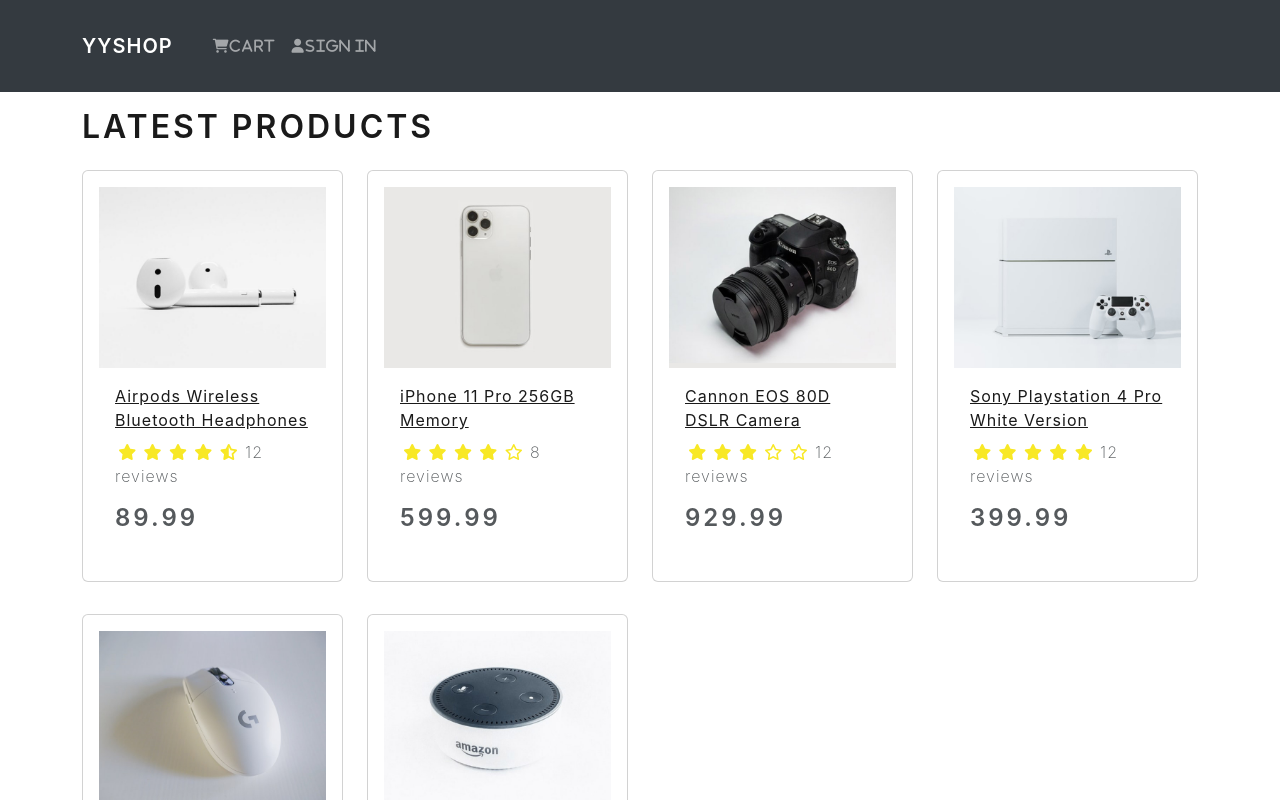
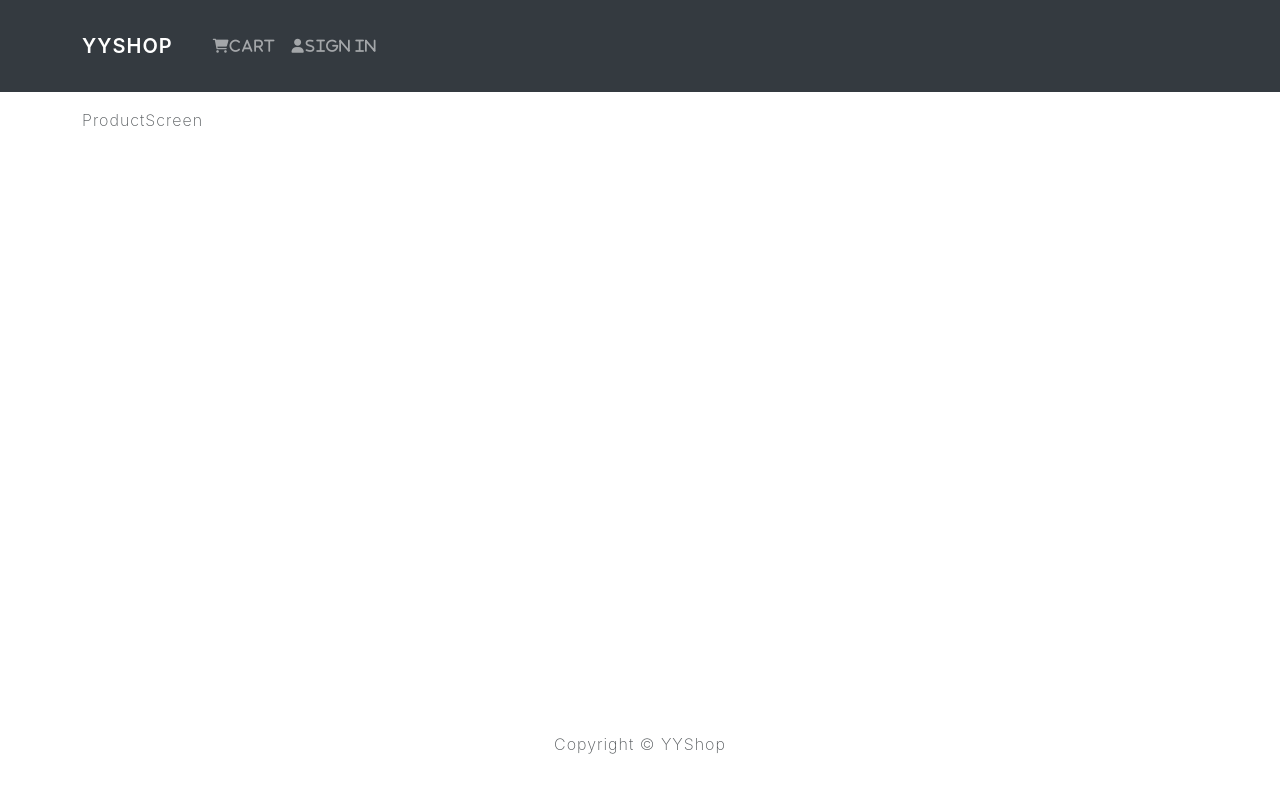
Before and after one commit to YusukeYoshihiro/e-commerce_app_mern, a React (Create React App) app in the folder frontend/: page /product/1 in a window 1280 px wide. Shown: the top 800 px of the page. Built offline with nearby package versions, Linux system fonts and the light colour scheme.

Commit message:
create: added `react-router-dom` and `react-router-bootstrap` and set `Routes`, `Router`, `Link`, `LinkContainer`

```diff
--- a/frontend/package.json
+++ b/frontend/package.json
@@ -9,6 +9,8 @@
     "react": "^18.2.0",
     "react-bootstrap": "^2.6.0",
     "react-dom": "^18.2.0",
+    "react-router-bootstrap": "^0.26.2",
+    "react-router-dom": "^6.4.3",
     "react-scripts": "5.0.1",
     "web-vitals": "^2.1.4"
   },
--- a/frontend/src/App.js
+++ b/frontend/src/App.js
@@ -1,19 +1,26 @@
 import React from 'react'
+import { BrowserRouter as Router, Route, Routes } from 'react-router-dom';
 import { Container } from 'react-bootstrap';
 import Header from './components/Header';
 import Footer from './components/Footer';
 import HomeScreen from './screens/HomeScreen';
+import ProductScreen from './screens/ProductScreen';
 
 const App = () => {
   return (
     <>
+      <Router>
         <Header />
         <main className='py-3'>
           <Container>
-          <HomeScreen />
+            <Routes>
+              <Route path='/' element={<HomeScreen />} />
+              <Route path='/product/:id' element={<ProductScreen />} />
+            </Routes>
           </Container>
         </main>
         <Footer />
+      </Router>
     </>
   );
 }
--- a/frontend/src/components/Header.js
+++ b/frontend/src/components/Header.js
@@ -1,4 +1,5 @@
 import React from 'react';
+import { LinkContainer } from 'react-router-bootstrap';
 import { Navbar, Nav, Container } from 'react-bootstrap';
 
 const Header = () => {
@@ -6,20 +7,26 @@
         <header>
             <Navbar bg='dark' variant='dark' expand="lg" collapseOnSelect>
                 <Container>
-                    <Navbar.Brand href="/">YYShop</Navbar.Brand>
+                    <LinkContainer to='/'>
+                        <Navbar.Brand>YYShop</Navbar.Brand>
+                    </LinkContainer>
                     <Navbar.Toggle aria-controls="basic-navbar-nav" />
                     <Navbar.Collapse id="basic-navbar-nav">
                         <Nav className="ml-auto">
-                            <Nav.Link href="/cart">
+                            <LinkContainer to='/cart'>
+                                <Nav.Link >
                                     <i className='fas fa-shopping-cart'>
                                         Cart
                                     </i>
                                 </Nav.Link>
-                            <Nav.Link href="/login">
+                            </LinkContainer>
+                            <LinkContainer to='/login'>
+                                <Nav.Link>
                                     <i className='fas fa-user'>
                                         Sign In
                                     </i>
                                 </Nav.Link>
+                            </LinkContainer>
                         </Nav>
                     </Navbar.Collapse>
                 </Container>
--- a/frontend/src/components/Product.js
+++ b/frontend/src/components/Product.js
@@ -1,20 +1,21 @@
 import React from 'react';
 import { Card } from 'react-bootstrap';
+import { Link } from 'react-router-dom';
 import Rating from './Rating';
 
 const Product = ({ product }) => {
     return (
         <Card className='my-3 p-3 rounded'>
-            <a href={`/product/${product._id}`}>
+            <Link to={`/product/${product._id}`}>
                 <Card.Img src={product.image} variant='top' />
-            </a>
+            </Link>
 
             <Card.Body>
-                <a href={`/product/${product._id}`}>
+                <Link to={`/product/${product._id}`}>
                     <Card.Title as='div'>
                         <strong>{product.name}</strong>
                     </Card.Title>
-                </a>
+                </Link>
 
                 <Card.Text as='div'>
                     <Rating
--- /dev/null
+++ b/frontend/src/screens/ProductScreen.js
@@ -0,0 +1,9 @@
+import React from 'react'
+
+const ProductScreen = () => {
+    return (
+        <div>ProductScreen</div>
+    )
+}
+
+export default ProductScreen
```
Also changed, not shown: 1 other file (tests, documents, lock files or other folders). Lines whose indentation alone changed are shown as unchanged.
